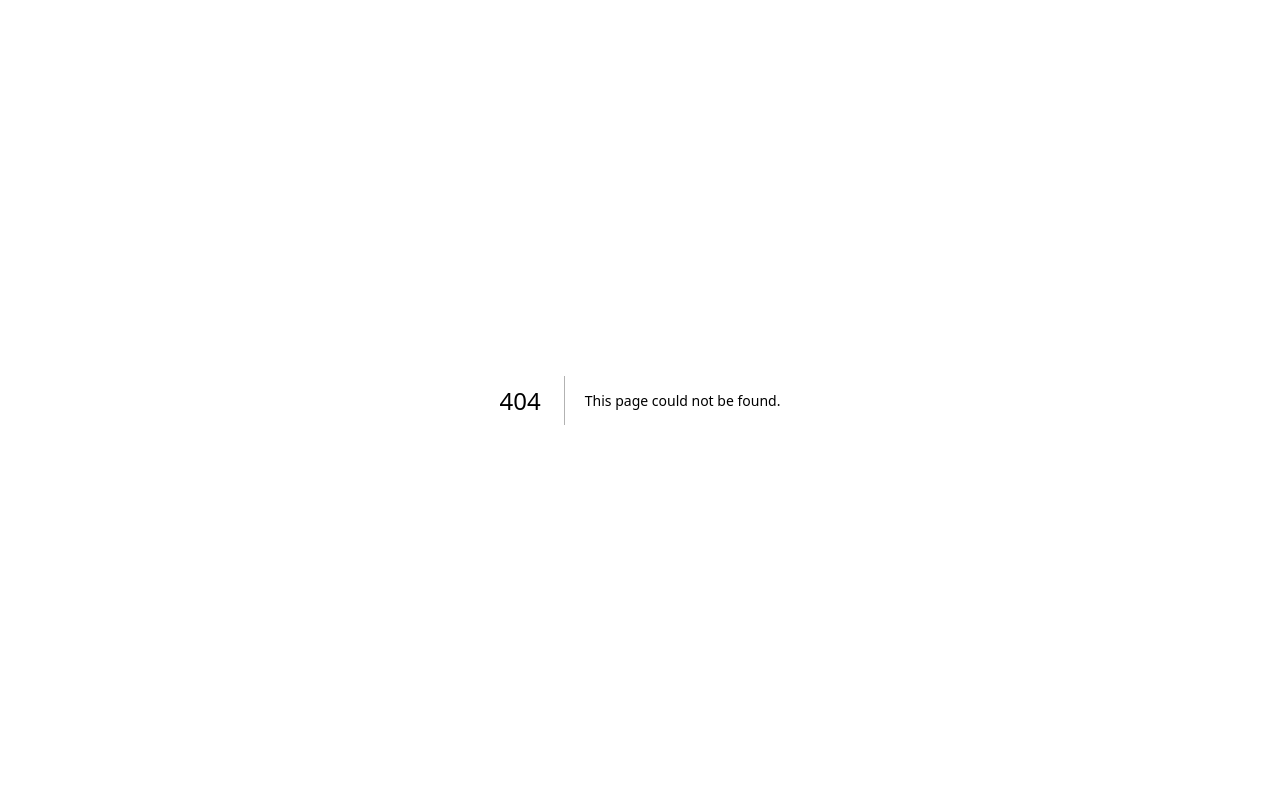
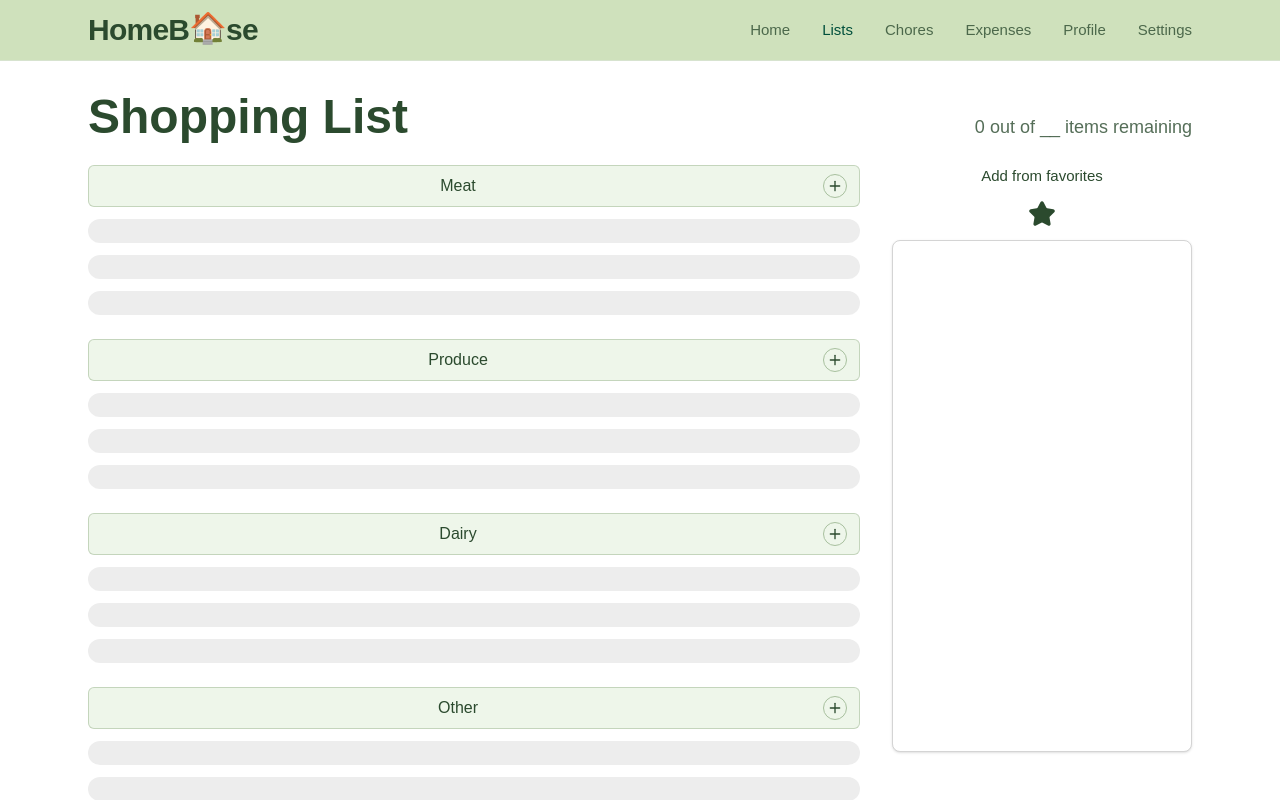
Before and after one commit to allycrowlz/fall25forgeteam3, a Next.js app in the folder frontend/: page /shoppinglist in a window 1280 px wide. Before the commit this address had no page. Shown: the top 800 px of the page. Built offline with nearby package versions, Linux system fonts and the light colour scheme.

Commit message:
Frontend shopping list

```diff
--- /dev/null
+++ b/frontend/src/app/shoppinglist/page.tsx
@@ -0,0 +1,176 @@
+"use client";
+
+import React, { useMemo, useState } from "react";
+import { Plus, Star, Upload } from "lucide-react";
+
+// Types
+type CategoryKey = "Meat" | "Produce" | "Dairy" | "Other";
+interface Item { id: string; text: string; checked: boolean; }
+type CategoryMap = Record<CategoryKey, Item[]>;
+
+function Section({
+  title,
+  items,
+  onAdd,
+  onToggle,
+}: {
+  title: CategoryKey;
+  items: Item[];
+  onAdd: (title: CategoryKey) => void;
+  onToggle: (title: CategoryKey, id: string) => void;
+}) {
+  return (
+    <div className="space-y-3">
+      <div className="flex items-center gap-2 rounded-md border border-[#a8c09e]/60 bg-[#eef6ea] px-3 py-2">
+        <span className="grow text-center font-medium text-[#2b4a2e]">{title}</span>
+        <button
+          aria-label={`add ${title} item`}
+          onClick={() => onAdd(title)}
+          className="inline-flex h-6 w-6 items-center justify-center rounded-full border border-[#a8c09e] text-[#2b4a2e] hover:bg-[#dfeede]"
+        >
+          <Plus className="h-4 w-4" />
+        </button>
+      </div>
+
+      {items.length === 0 ? (
+        <div className="space-y-3">
+          {[...Array(3)].map((_, i) => (
+            <div
+              key={i}
+              className="h-6 rounded-full bg-neutral-200/70"/>
+          ))}
+        </div>
+      ) : (
+        <ul className="space-y-2">
+          {items.map((it) => (
+            <li
+              key={it.id}
+              className="flex items-center gap-3 rounded-md border border-neutral-200 bg-white px-3 py-2 shadow-sm"
+            >
+              <input
+                type="checkbox"
+                checked={it.checked}
+                onChange={() => onToggle(title, it.id)}
+                className="h-4 w-4 accent-[#2b4a2e]"
+              />
+              <span className={`grow ${it.checked ? "text-neutral-400 line-through" : "text-neutral-800"}`}>
+                {it.text}
+              </span>
+            </li>
+          ))}
+        </ul>
+      )}
+    </div>
+  );
+}
+
+export default function ShoppingListPage() {
+  const [categories, setCategories] = useState<CategoryMap>({
+    Meat: [],
+    Produce: [],
+    Dairy: [],
+    Other: [],
+  });
+
+  const remaining = useMemo(() => {
+    const all = Object.values(categories).flat();
+    return { done: all.filter((i) => i.checked).length, total: all.length };
+  }, [categories]);
+
+  const addItem = (key: CategoryKey) => {
+    const text = prompt(`Add a new ${key} item:`);
+    if (!text) return;
+    const id = `${Date.now()}-${Math.random().toString(36).substr(2, 9)}`;
+    setCategories((prev) => ({
+      ...prev,
+      [key]: [
+        ...prev[key],
+        { id, text, checked: false },
+      ],
+    }));
+  };
+
+  const toggleItem = (key: CategoryKey, id: string) => {
+    setCategories((prev) => ({
+      ...prev,
+      [key]: prev[key].map((i) => (i.id === id ? { ...i, checked: !i.checked } : i)),
+    }));
+  };
+
+  return (
+    <div className="min-h-screen bg-white text-[#2b4a2e]">
+      {/* Top Nav */}
+      <header className="sticky top-0 z-10 border-b border-[#d7e3cf] bg-[#cfe1bc]">
+        <div className="mx-auto flex max-w-6xl items-center justify-between px-6 py-3">
+          <div className="flex items-center gap-2">
+            <span className="text-3xl font-extrabold tracking-tight">HomeB
+              <span className="inline-block -translate-y-0.5 text-emerald-900">🏠</span>
+              se
+            </span>
+          </div>
+          <nav className="flex items-center gap-8 text-[15px]">
+            {[
+              { label: "Home", active: false },
+              { label: "Lists", active: true },
+              { label: "Chores", active: false },
+              { label: "Expenses", active: false },
+              { label: "Profile", active: false },
+              { label: "Settings", active: false },
+            ].map((link) => (
+              <a
+                key={link.label}
+                href="#"
+                className={
+                  "font-medium hover:underline " +
+                  (link.active ? "text-emerald-900" : "text-[#2b4a2e]/80")
+                }
+              >
+                {link.label}
+              </a>
+            ))}
+          </nav>
+        </div>
+      </header>
+
+      {/* Content */}
+      <main className="mx-auto max-w-6xl px-6 py-8">
+        <div className="mb-6 flex items-end justify-between">
+          <h1 className="text-5xl font-extrabold">Shopping List</h1>
+          <p className="text-lg text-[#2b4a2e]/80">
+            {remaining.total - remaining.done} out of {remaining.total || "__"} items remaining
+          </p>
+        </div>
+
+        <div className="grid grid-cols-1 gap-8 lg:grid-cols-[1fr_300px]">
+          {/* Left: categories */}
+          <section className="space-y-6">
+            <Section title="Meat" items={categories.Meat} onAdd={addItem} onToggle={toggleItem} />
+            <Section title="Produce" items={categories.Produce} onAdd={addItem} onToggle={toggleItem} />
+            <Section title="Dairy" items={categories.Dairy} onAdd={addItem} onToggle={toggleItem} />
+            <Section title="Other" items={categories.Other} onAdd={addItem} onToggle={toggleItem} />
+          </section>
+
+          {/* Right: Favorites card */}
+          <aside className="space-y-3">
+            <div className="text-center text-[15px] font-medium text-[#2b4a2e]">Add from favorites</div>
+            <div className="flex justify-center">
+              <Star className="h-7 w-7" fill="#2b4a2e" color="#2b4a2e" />
+            </div>
+            <div className="rounded-lg border border-neutral-300 bg-white p-4 min-h-[32rem] shadow-sm" />
+          </aside>
+        </div>
+
+        {/* Footer action */}
+        <div className="mt-10 flex flex-col items-center gap-2">
+          <button
+            className="flex items-center gap-2 rounded-full border border-[#2b4a2e] px-4 py-2 text-[#2b4a2e] hover:bg-[#eef6ea]"
+            onClick={() => alert("Share/Export coming soon")}
+          >
+            <span>Share or export grocery list</span>
+          </button>
+          <Upload className="h-8 w-8" />
+        </div>
+      </main>
+    </div>
+  );
+}
```
